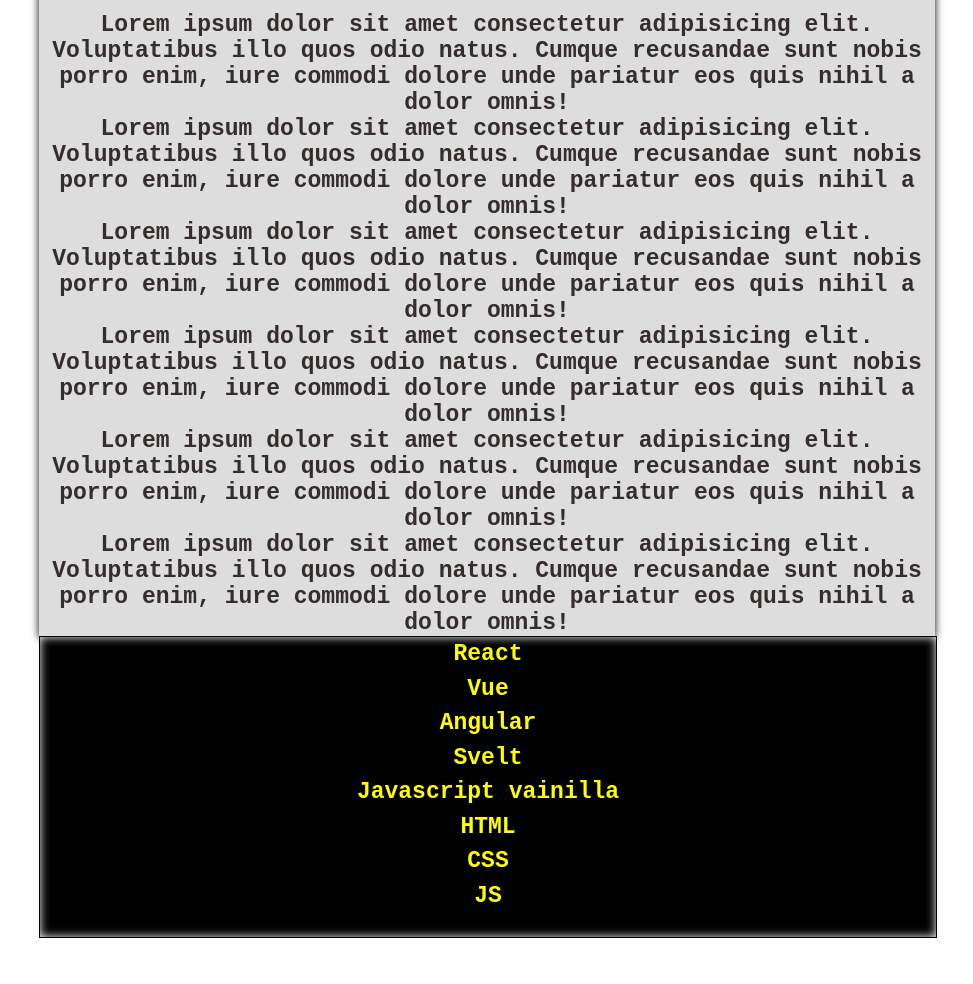
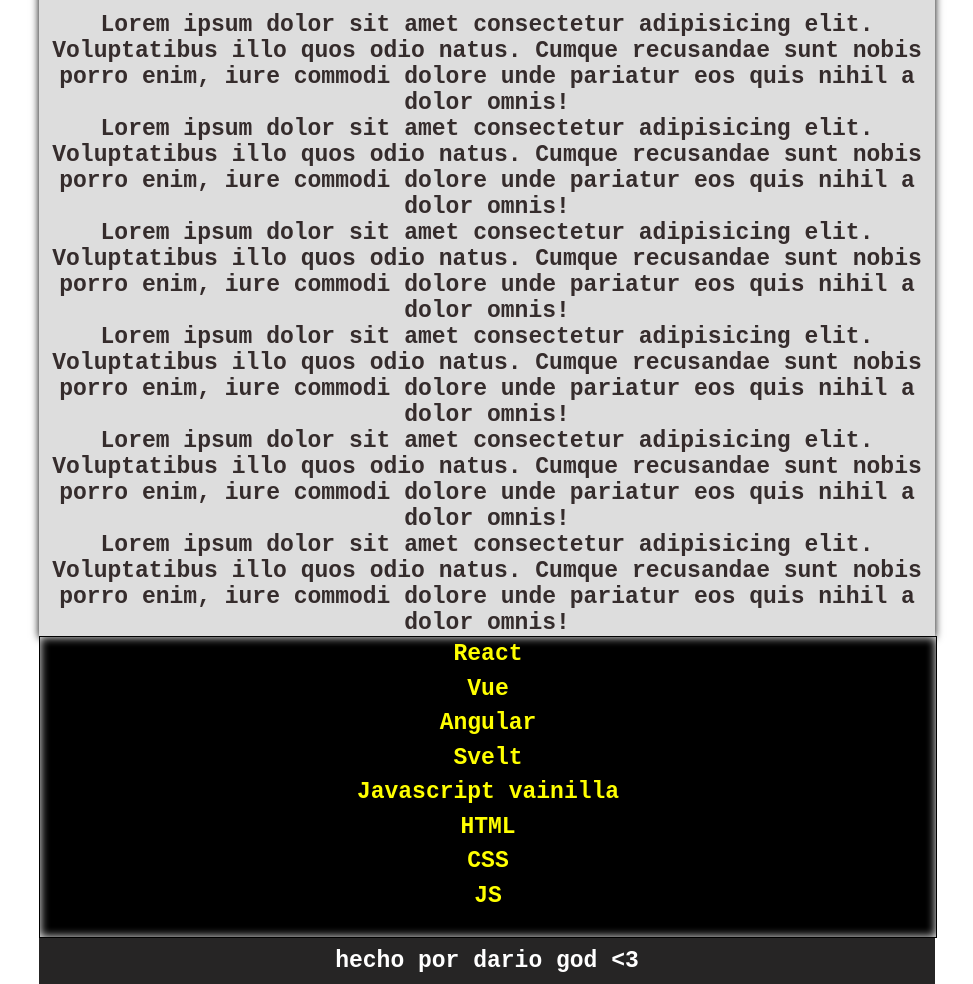
Before and after one commit to dariomartinezz/hiperblog, a plain HTML site: page index.html in a window 1280 px wide. Shown: the part 82-1066 px from the top of the page, without its empty margins (163-1136 px from the left). Before the commit the page ends 1020 px from the top, so only its background shows below. Drawn offline with Linux system fonts and the light colour scheme.

Commit message:
agregamos un footer

```diff
--- a/index.html
+++ b/index.html
@@ -53,6 +53,9 @@
           <li>JS</li>
         </ol>
       </div>
+      <footer id="abajo">
+        hecho por dario god <3
+      </footer>
     </div>
   </body>
 </html>
--- a/style.css
+++ b/style.css
@@ -51,3 +51,9 @@
     color: rgb(3, 156, 0);
     transition: .5s;
 }
+
+#abajo {
+    padding: 10px;
+    background-color: #262525;
+    color: #fff;
+}
```
